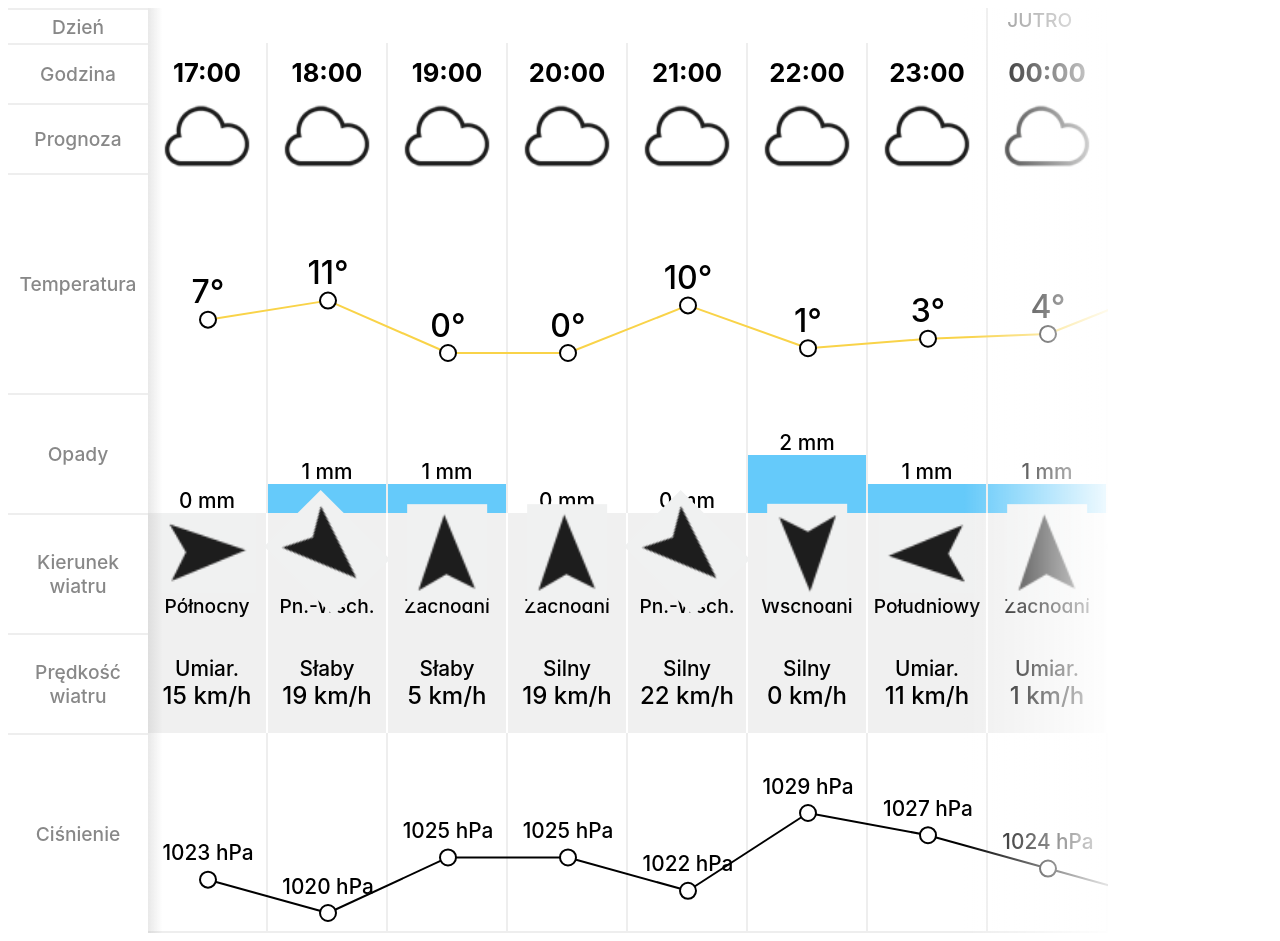
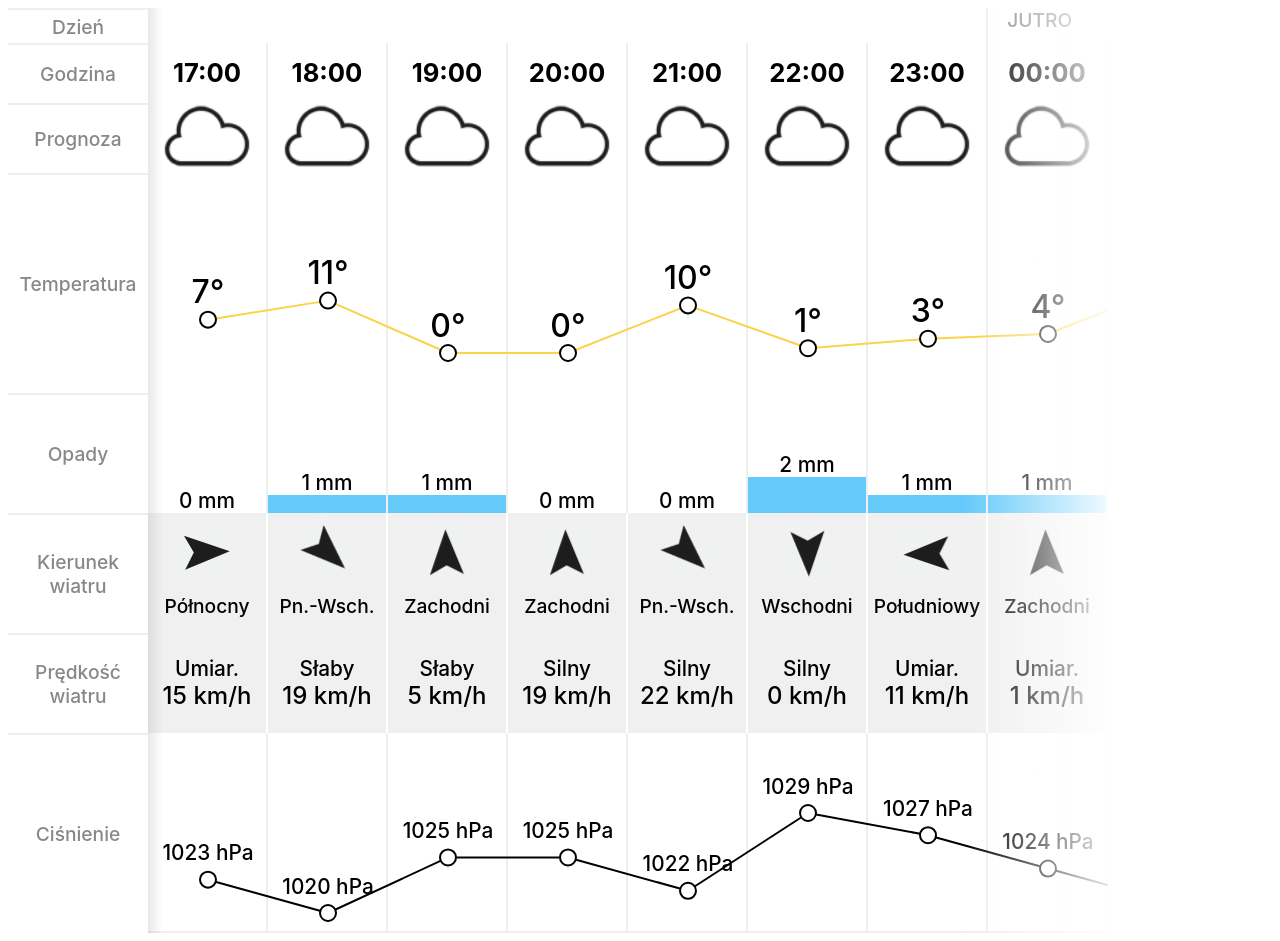
Before and after one commit to Twazny/weather-forecast-widget, an Angular app: page / in a window 1280 px wide. Built offline with nearby package versions, Linux system fonts and the light colour scheme.

Commit message:
scroll debounce effect,  rainfall chart Y scaling

```diff
--- a/src/app/weather-forecast/weather-forecast.component.html
+++ b/src/app/weather-forecast/weather-forecast.component.html
@@ -9,10 +9,17 @@
         <div style="height: 100px;">Prędkość<br>wiatru</div>
         <div style="height: 200px;">Ciśnienie</div>
     </div>
-    <div class="chart-container" [ngStyle]="{'width': timeWindow*columnWidth + 'px'}" style="position: relative;">
-        <div class="overlay"
+    <div class="chart-container"
+        [ngStyle]="{
+            'width': timeWindow*columnWidth + 'px',
+            'padding-left': leftBounce + 'px',
+            'padding-right': rightBounce + 'px',
+            'transition': !leftBounce && !rightBounce ? 'padding-left 1s, padding-right 1s' : 'none'
+        }" style="position: relative;">
+        <!-- (mousemove)="onMouseMove($event)" -->
+        <div class="overlay" #overlay
             (mousedown)="onMouseDown($event)"
-            (mousemove)="onMouseMove($event)"
+
             (mouseup)="onMouseUp($event)"
             (mouseleave)="onMouseLeave($event)"
         >
@@ -54,7 +61,7 @@
                         <div class="rainfall-cell">
                             <div
                                 class="rainfall-chart"
-                                [ngStyle]="{'height': hourData.rainfall * 120/5 + '%'}"
+                                [ngStyle]="{'height': hourData.rainfall * 75/rainfallMax + '%'}"
                             >
                                 <span>{{ hourData.rainfall }} mm</span>
                             </div>
--- a/src/app/weather-forecast/weather-forecast.component.scss
+++ b/src/app/weather-forecast/weather-forecast.component.scss
@@ -2,7 +2,7 @@
   user-select: none;
   --border-color: rgb(238, 238, 238);
   --wind-background-color: #f0f0f0;
-  --gray-color: rgb(136,136,136);
+  --gray-color: rgb(136, 136, 136);
 }
 
 .main-container {
@@ -33,10 +33,16 @@
   left: 0;
   height: 100%;
   width: 100%;
-  background: linear-gradient(90deg, rgba(180,180,180,0.3) 0%, rgba(9,9,121,0) 1.5%, rgba(102,102,172,0) 85%, rgba(255,255,255,0.9) 100%);
+  background: linear-gradient(
+    90deg,
+    rgba(180, 180, 180, 0.3) 0%,
+    rgba(9, 9, 121, 0) 1.5%,
+    rgba(102, 102, 172, 0) 85%,
+    rgba(255, 255, 255, 0.9) 100%
+  );
   // pointer-events: none;
   &:hover .nav-button {
-    background-color: rgba(100,100,100,0.2);
+    background-color: rgba(100, 100, 100, 0.2);
     & svg {
       stroke: white;
       fill: white;
@@ -44,16 +50,15 @@
   }
 }
 
-
 .nav-button {
   cursor: pointer;
   pointer-events: all;
   position: absolute;
   transition: background-color 0.5s;
-  background-color: rgba(100,100,100,0);
+  background-color: rgba(100, 100, 100, 0);
   color: white;
-  border:none;
-  outline:none;
+  border: none;
+  outline: none;
   top: 50%;
   transform: translateY(-50%);
   height: 120px;
@@ -74,6 +79,7 @@
 }
 
 .chart-container {
+  box-sizing: border-box;
   overflow: hidden;
 }
 
@@ -82,49 +88,40 @@
   height: 100%;
   overflow-x: scroll;
   position: relative;
-  transition: background-color 1s;
 
   // scroll-snap-type: mandatory;
   // scroll-behavior: smooth;
   -webkit-overflow-scrolling: touch;
 
   // firefox definition
-  scrollbar-color:  rgba(100,100,100,0.5)  rgba(100,100,100,0.2);
+  scrollbar-color: rgba(100, 100, 100, 0.5) rgba(100, 100, 100, 0.2);
   scrollbar-width: thin;
 
   // chrome, safari definition
   &::-webkit-scrollbar {
     height: 5px;
-    transition: background-color 1s;
   }
   &::-webkit-scrollbar-track {
-    transition: background-color 1s;
-    background-color: rgba(100,100,100,0.2);
+    background-color: rgba(100, 100, 100, 0.2);
   }
   &::-webkit-scrollbar-thumb {
-    transition: background-color 1s;
-    background-color: rgba(100,100,100,0.5);
+    background-color: rgba(100, 100, 100, 0.5);
   }
 
   &.hidden {
     // firefox definition
-    scrollbar-color:  rgba(100,100,100,0)  rgba(100,100,100,0);
+    scrollbar-color: rgba(100, 100, 100, 0) rgba(100, 100, 100, 0);
     scrollbar-width: thin;
 
     // chrome, safari definition
     &::-webkit-scrollbar {
       height: 5px;
-      transition: background-color 1s;
     }
     &::-webkit-scrollbar-track {
-      position: absolute;
-      bottom: 0;
-      transition: background-color 1s;
-      background-color: rgba(100,100,100,0);
+      background-color: rgba(100, 100, 100, 0);
     }
     &::-webkit-scrollbar-thumb {
-      transition: background-color 1s;
-      background-color: rgba(100,100,100,0);
+      background-color: rgba(100, 100, 100, 0);
     }
   }
 }
@@ -208,7 +205,7 @@
   display: flex;
   justify-content: space-around;
   & img {
-    object-fit: contain;
+    object-fit: none;
   }
 }
 
--- a/src/app/weather-forecast/weather-forecast.component.ts
+++ b/src/app/weather-forecast/weather-forecast.component.ts
@@ -1,4 +1,6 @@
-import { Component, ElementRef, Input, OnInit, ViewChild } from '@angular/core';
+import { AfterViewInit, Component, ElementRef, Input, OnChanges, OnInit, ViewChild } from '@angular/core';
+import { fromEvent, interval } from 'rxjs';
+import { throttle } from 'rxjs/operators'
 import { ForecastData, HourData } from '../forecast.service'
 
 @Component({
@@ -6,43 +8,55 @@ import { ForecastData, HourData } from '../forecast.service'
   templateUrl: './weather-forecast.component.html',
   styleUrls: ['./weather-forecast.component.scss']
 })
-export class WeatherForecastComponent implements OnInit {
+export class WeatherForecastComponent implements OnInit, AfterViewInit, OnChanges {
   @Input('data') forecastData: ForecastData
   @Input() timeWindow = 8
   @Input() columnWidth = 120
 
   @ViewChild('scrollElement') scrollRef: ElementRef
+  @ViewChild('overlay') overaly: ElementRef
 
   tempValues: number[] = []
   pressValues: number[] = []
-
-  days: string[]
+  rainfallValues: number[] = []
+  rainfallMax: number
 
   scrolling = false
   dragging = false
-
   scrollStartX: number
   currScrollLeft: number
+  leftBounce = 0
+  rightBounce = 0
+  position = 0
+  scrollPositions: number
 
   constructor() { }
 
   ngOnInit(): void {
-    this.prepareTempValues()
-    this.preparesPressValues()
-    const values = this.forecastData.map(hourData => {
-      return hourData.timestamp.toLocaleDateString()
-    })
-    this.days = values.filter((value, index, self)=> {
-      return self.indexOf(value) === index;
-    })
-    this.preparesPressValues()
-    this.prepareTempValues()
+    this.prepareValues()
+  }
+
+  ngAfterViewInit(): void {
+    fromEvent(this.overaly.nativeElement, 'mousemove').pipe(
+      throttle(event => interval(1))
+    ).subscribe((event: MouseEvent) => this.onMouseMove(event))
+  }
+
+  ngOnChanges(): void {
+    this.prepareValues()
   }
 
   onButtonScroll(dir: 'left' | 'right'): void {
-    this.scroll.scrollBy({
-      left: dir==='right' ? this.columnWidth : -this.columnWidth,
-      behavior:'smooth'
+    if (dir === 'left' && this.position > 0) {
+      this.position--
+    } else if (dir === 'right' && this.position < this.scrollPositions) {
+      this.position++
+    } else {
+      return
+    }
+    this.scroll.scrollTo({
+      left: this.columnWidth * this.position,
+      behavior: 'smooth'
     })
   }
 
@@ -62,31 +76,43 @@ export class WeatherForecastComponent implements OnInit {
   }
 
   onMouseMove(event: MouseEvent): void {
-    if(this.dragging) {
+    if (this.dragging) {
       event.preventDefault()
-      const x = event.pageX - this.scroll.offsetLeft;
+      const x = event.pageX;
       const walk = x - this.scrollStartX;
-      this.scroll.scrollLeft = this.currScrollLeft - walk;
+
+      const diff = this.currScrollLeft - walk
+
+      if (diff <= 0) {
+        this.leftBounce = -diff
+      } else {
+        this.scroll.scrollLeft = diff
+        this.leftBounce = 0
+      }
+
+      if (this.scroll.offsetWidth + diff > this.scroll.scrollWidth) {
+        this.rightBounce = -walk
+      } else {
+        this.scroll.scrollLeft = diff
+        this.rightBounce = 0
+      }
     }
   }
 
   onMouseUp(event: MouseEvent): void {
     this.dragging = false
+    this.leftBounce = 0
+    this.rightBounce = 0
     this.scrollToNearest(event.pageX)
+
   }
 
   onMouseLeave(event: MouseEvent): void {
-    if(this.dragging) {
+    if (this.dragging) {
       this.dragging = false
+      this.leftBounce = 0
+      this.rightBounce = 0
       this.scrollToNearest(event.pageX)
-    }
-  }
-
-  private scrollToNearest(pageX: number): void {
-    const rem = this.scroll.scrollLeft%this.columnWidth
-    if (rem > 0) {
-      const scrollBy = rem > 0.5*this.columnWidth ? this.columnWidth - rem : -rem
-      this.scroll.scrollBy({left: scrollBy, behavior: 'smooth'})
     }
   }
 
@@ -94,19 +120,22 @@ export class WeatherForecastComponent implements OnInit {
     return this.scrollRef.nativeElement
   }
 
-  private prepareTempValues(): void {
-    this.forecastData.forEach(dayData => {
-      this.tempValues.push(...dayData.data.map(hourData => {
-        return hourData.temperature
-      }))
-    })
+  private scrollToNearest(pageX: number): void {
+    const pos = Math.round(this.scroll.scrollLeft / this.columnWidth)
+    this.scroll.scrollTo({ left: pos * this.columnWidth, behavior: 'smooth' })
+    this.position = pos
   }
 
-  private preparesPressValues(): void {
+  private prepareValues(): void {
     this.forecastData.forEach(dayData => {
-      this.pressValues.push(...dayData.data.map(hourData => {
-        return hourData.pressure
-      }))
+      dayData.data.forEach(hourData => {
+        this.tempValues.push(hourData.temperature)
+        this.pressValues.push(hourData.pressure)
+        this.rainfallValues.push(hourData.rainfall)
+      })
     })
+    const max = Math.max(...this.rainfallValues)
+    this.rainfallMax = max > 5 ? max : 5
+    this.scrollPositions = this.rainfallValues.length - this.timeWindow
   }
 }
```
Also changed, not shown: src/app/forecast.service.ts (+8 -8 lines).
